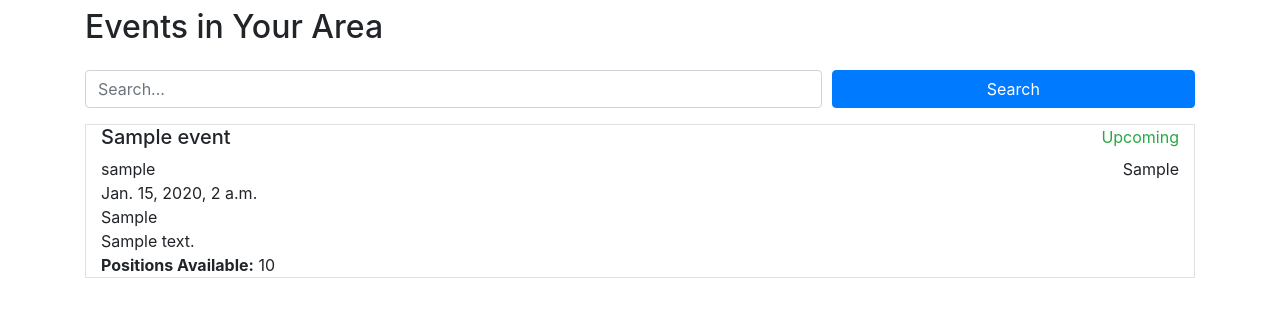
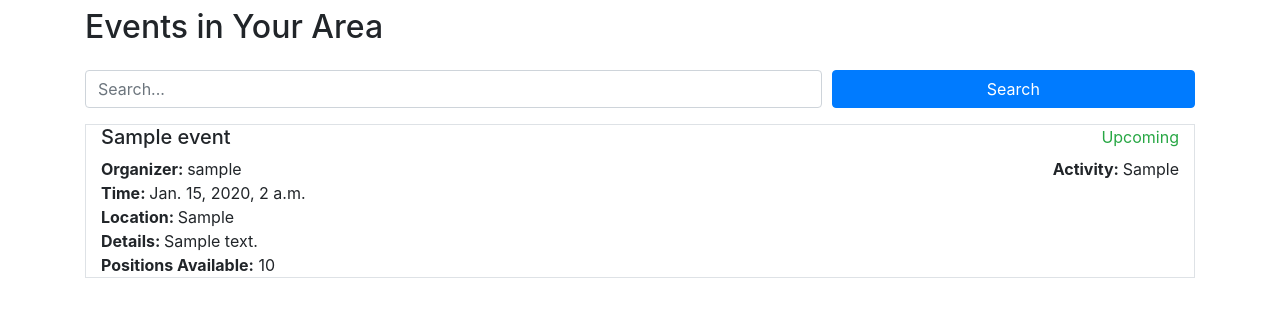
Before and after one commit to wbolger/ringerz, a Django app: page /schedule/ in a window 1280 px wide. Shown: the part 56-373 px from the top of the page. Run offline with Django 3.2, Linux system fonts and the light colour scheme; tables that the repository leaves empty hold one stand-in row (values such as "Sample post"); some libraries are stand-ins or nearby versions.

Commit message:
Added labels to fields in event cards in event list view. Also removed 'localhost' from settings for deploy to production.

```diff
--- a/ringerz/settings.py
+++ b/ringerz/settings.py
@@ -25,7 +25,7 @@ SECRET_KEY = os.environ.get('DJANGO_SECRET_KEY', '!8s!8efksc$-k6yc=abuez2a5z6zx)
 # SECURITY WARNING: don't run with debug turned on in production!
 DEBUG = os.environ.get('DJANGO_DEBUG', '') != 'False'
 
-ALLOWED_HOSTS = ['ringerz.herokuapp.com', '127.0.0.1', 'localhost']
+ALLOWED_HOSTS = ['ringerz.herokuapp.com', '127.0.0.1']
 
 
 # Application definition
--- a/schedule/templates/schedule/event_list.html
+++ b/schedule/templates/schedule/event_list.html
@@ -49,28 +49,28 @@
 		  					<!-- Second row contains organizer and sport -->
 		  					<div class="row">
 		  						<div class="col-8">
-		  							{{ event.organizer }}
+		  							<strong>Organizer: </strong>{{ event.organizer }}
 		  						</div>
 		  						<div class="col">
-		  							<span class="float-right">{{ event.sport }}</span>
+		  							<span class="float-right"><strong>Activity: </strong>{{ event.sport }}</span>
 		  						</div>
 		  					</div>
 		  					<!-- Third holds date and time -->
 		  					<div class="row">
 		  						<div class="col">
-		  							{{ event.datetime }}
+		  							<strong>Time: </strong>{{ event.datetime }}
 		  						</div>
 		  					</div>
 		  					<!-- Fourth row holds location -->
 		  					<div class="row">
 		  						<div class="col">
-		  							{{ event.location }}
+		  							<strong>Location: </strong>{{ event.location }}
 		  						</div>
 		  					</div>
 		  					<!-- Fifth row holds details -->
 		  					<div class="row">
 		  						<div class="col">
-		  							{{ event.details|truncatechars:50 }}
+		  							<strong>Details: </strong>{{ event.details|truncatechars:50 }}
 		  						</div>
 		  					</div>
 		  					<!-- Sixth and final row holds how many positions are available -->
```
